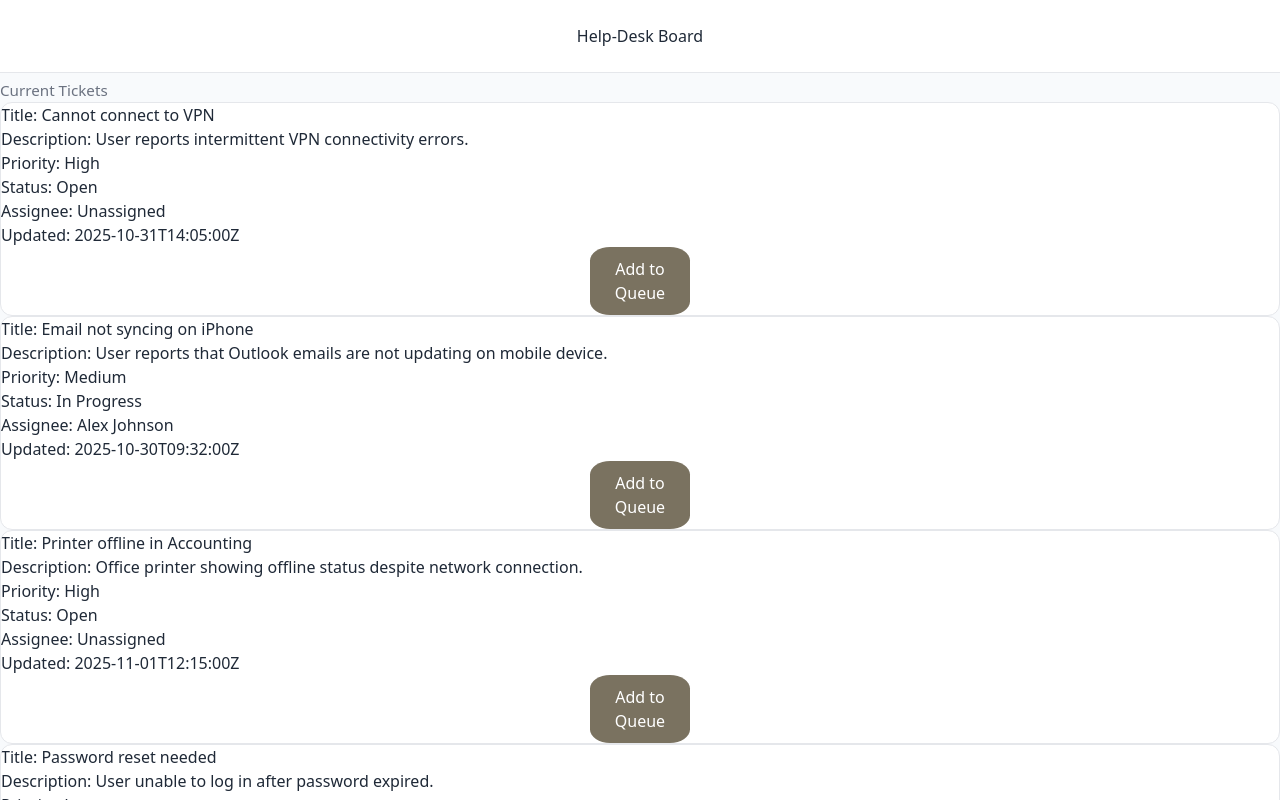
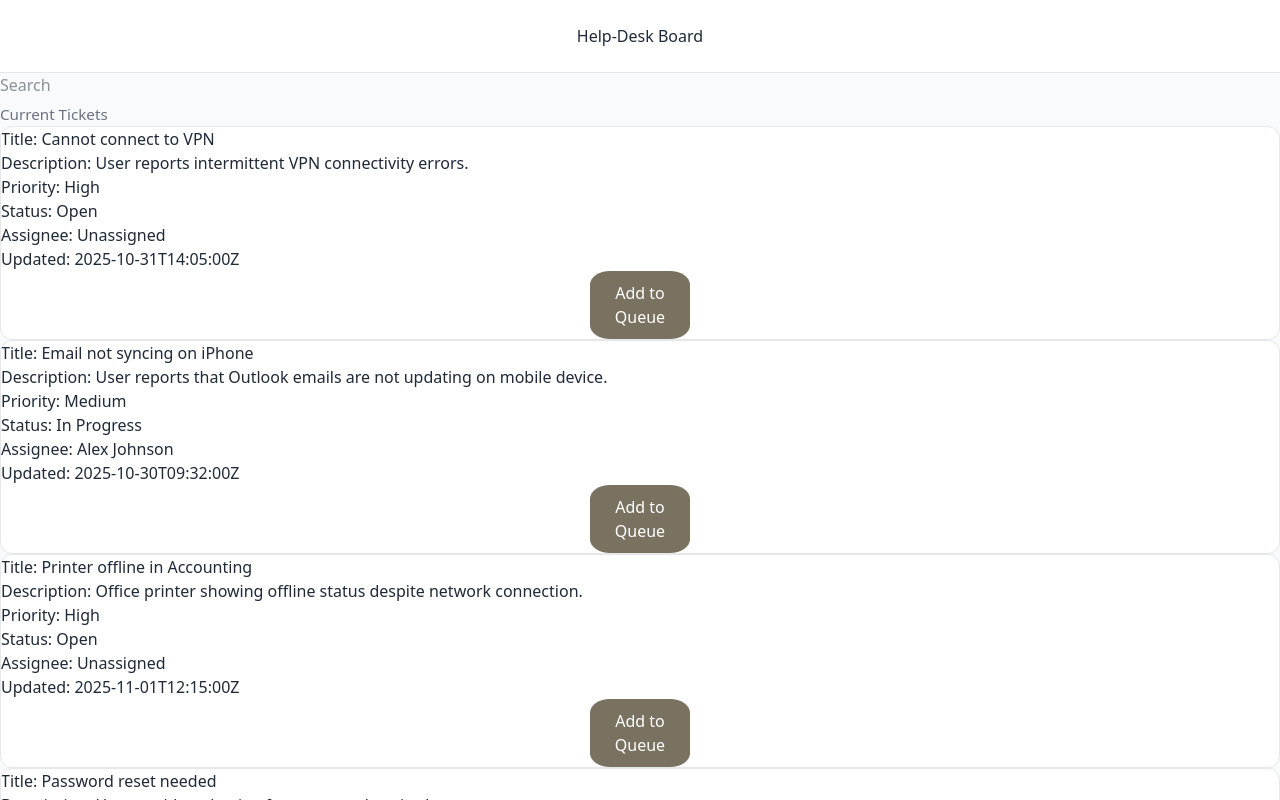
Before and after one commit to jdglaser1/helpdesk-board, a Next.js app: page / in a window 1280 px wide. Shown: the top 800 px of the page. Built offline with nearby package versions, Linux system fonts and the light colour scheme.

Commit message:
started search box

```diff
--- a/src/app/Components/MyQueueSummary.jsx
+++ b/src/app/Components/MyQueueSummary.jsx
@@ -1,9 +1,19 @@
 //src/app/components/MyQueueSummary.jsx
 'use client'
 
-export default function MyQueueSummary({queue, id}){
+export default function MyQueueSummary({queue, remove, clear}){
 
 
-    const titleById  = new Map(tickets.map(t => [t.id, p.title]));
+    const queueId = Object.keys(queue)
+
+    if (queueId.length === 0){
+
+        return(
+            <h1> Queue Empty</h1>
+        )
+    }
+    return(
+        <h1> The current queue: ({queueId.length})</h1>
+    )
 
 }
--- a/src/app/Components/SearchBox.jsx
+++ b/src/app/Components/SearchBox.jsx
@@ -1,2 +1,13 @@
 //src/app/components/SearchBox.jsx
 'use client'
+
+export default function SearchBox({input}){
+  return(
+
+    <input className ="searchBox"
+    type = "text"
+    placeholder="Search"
+    value ={input}
+    />
+ )
+}
--- a/src/app/globals.css
+++ b/src/app/globals.css
@@ -119,3 +119,10 @@ body {
   display: flex;
   flex-direction: column;
 }
+
+.searchBox{
+  width: '100%';
+  padding: '8px';
+  border-radius: '4px';
+  border: '1px solid #ccc';
+}
--- a/src/app/page.js
+++ b/src/app/page.js
@@ -4,6 +4,8 @@
 import Board from "./Components/Board"
 import TicketList from "./Components/TicketList"
 import TicketCard from "./Components/TicketCard"
+import MyQueueSummary from "./Components/MyQueueSummary"
+import SearchBox from "./Components/SearchBox"
 
 
 export default function Home(){
@@ -12,8 +14,12 @@ export default function Home(){
   return (
     <div>
       <h1 className='site-header'>Help-Desk Board</h1>
+      <SearchBox/>
       <Board/>
       <TicketCard/>
+      {/* <MyQueueSummary/> */}
+      {/* <MyQueueSummary/> */}
+      <SearchBox/>
     </div>
   )
 }
```
